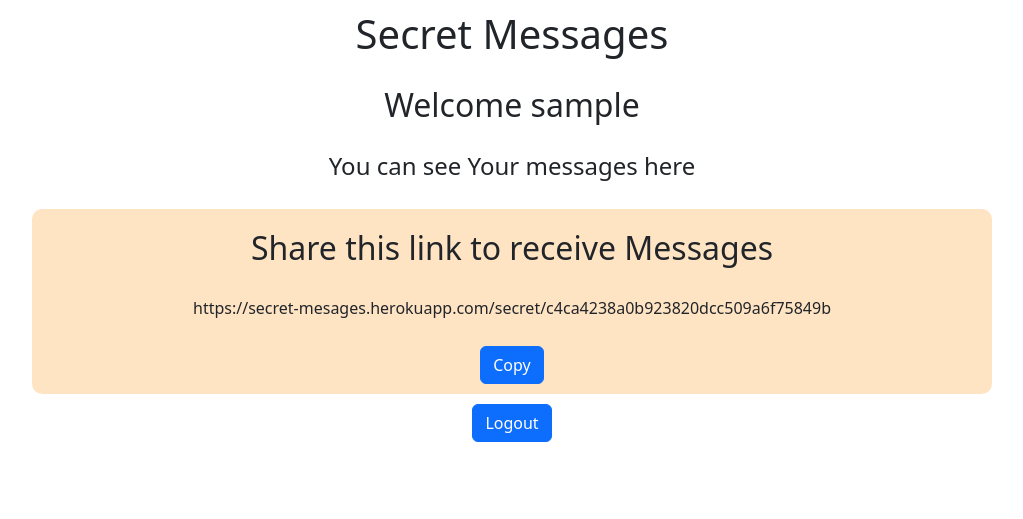
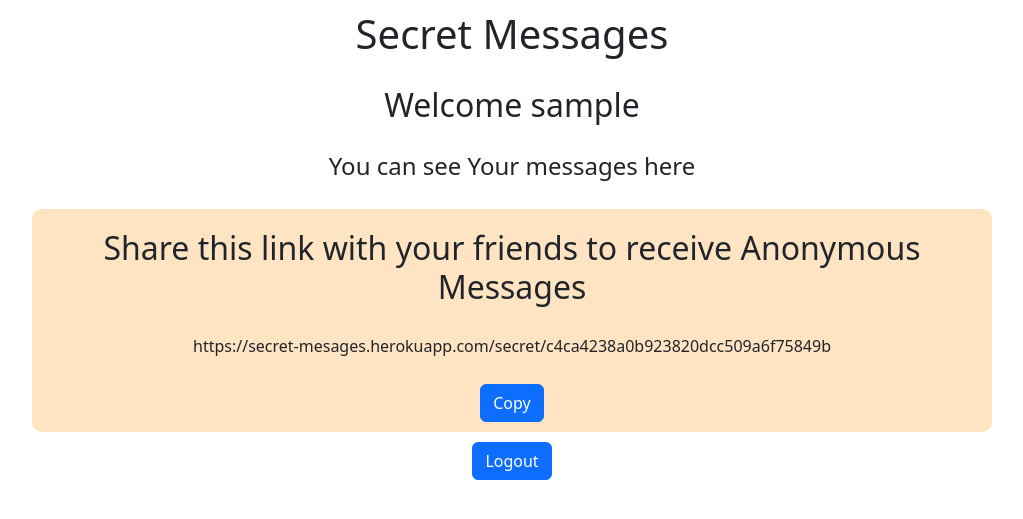
Before and after one commit to subhani-syed/Secret-Messages, a Django app: page / in a window 1280 px wide. Shown: the top 519 px of the page, without its empty margins (128-1151 px from the left). Run offline with Django 4.2, Linux system fonts and the light colour scheme; the visitor is signed in with stand-in values (Sample User, id 1); data that the repository does not hold is empty.

Commit message:
Update text

```diff
--- a/templates/home.html
+++ b/templates/home.html
@@ -28,7 +28,7 @@
         {% endfor %}
       </div>
     <div class="final-box">
-        <h2>Share this link to receive Messages</h2>
+        <h2>Share this link with your friends to receive Anonymous Messages</h2>
         <p id="user-link" class="link-txt">https://secret-mesages.herokuapp.com/secret/{{hvalue}}</p>
         <div style="display: flex;justify-content:center;align-items: center;">
             <button class="btn btn-primary" onclick="copy('user-link')">Copy</button>
```
